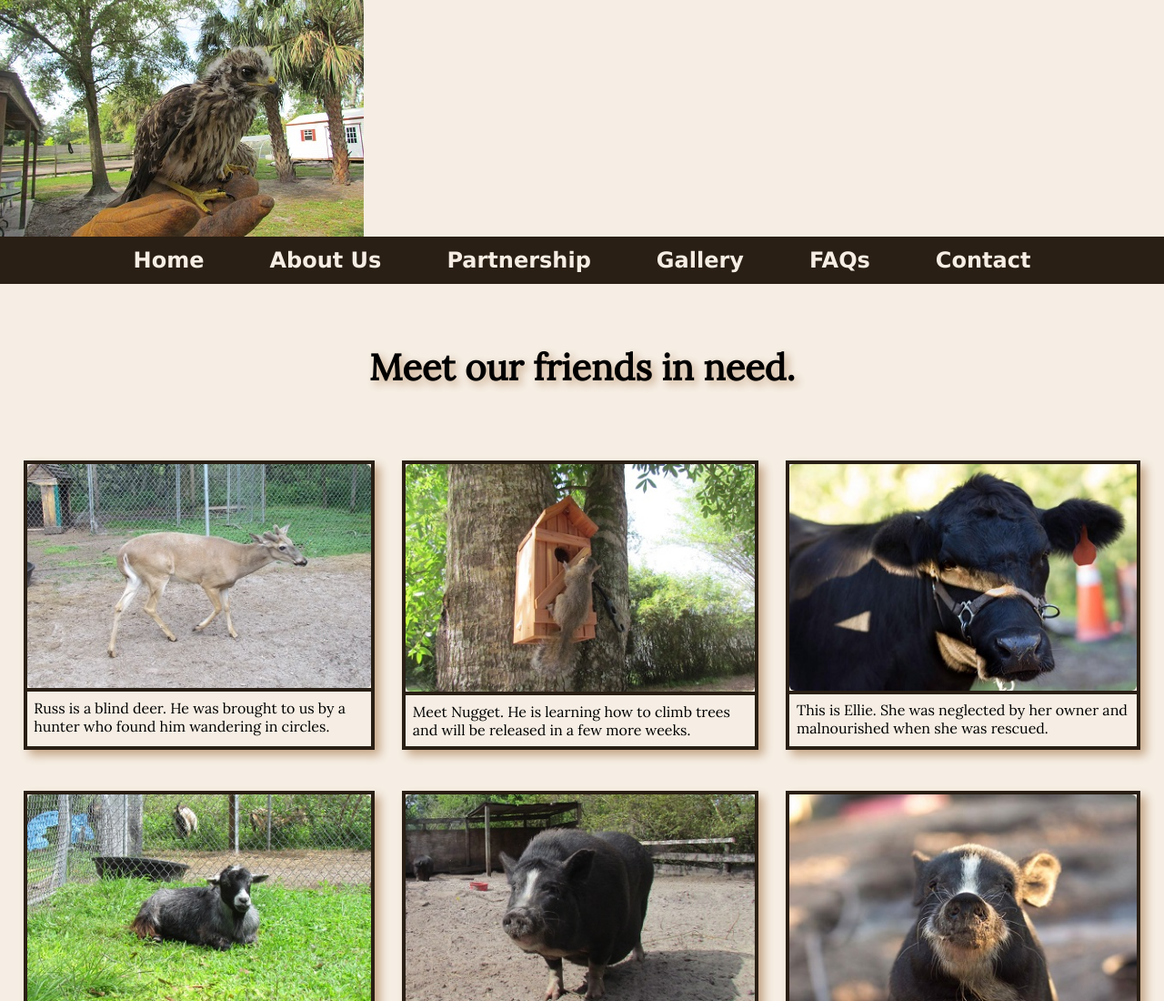
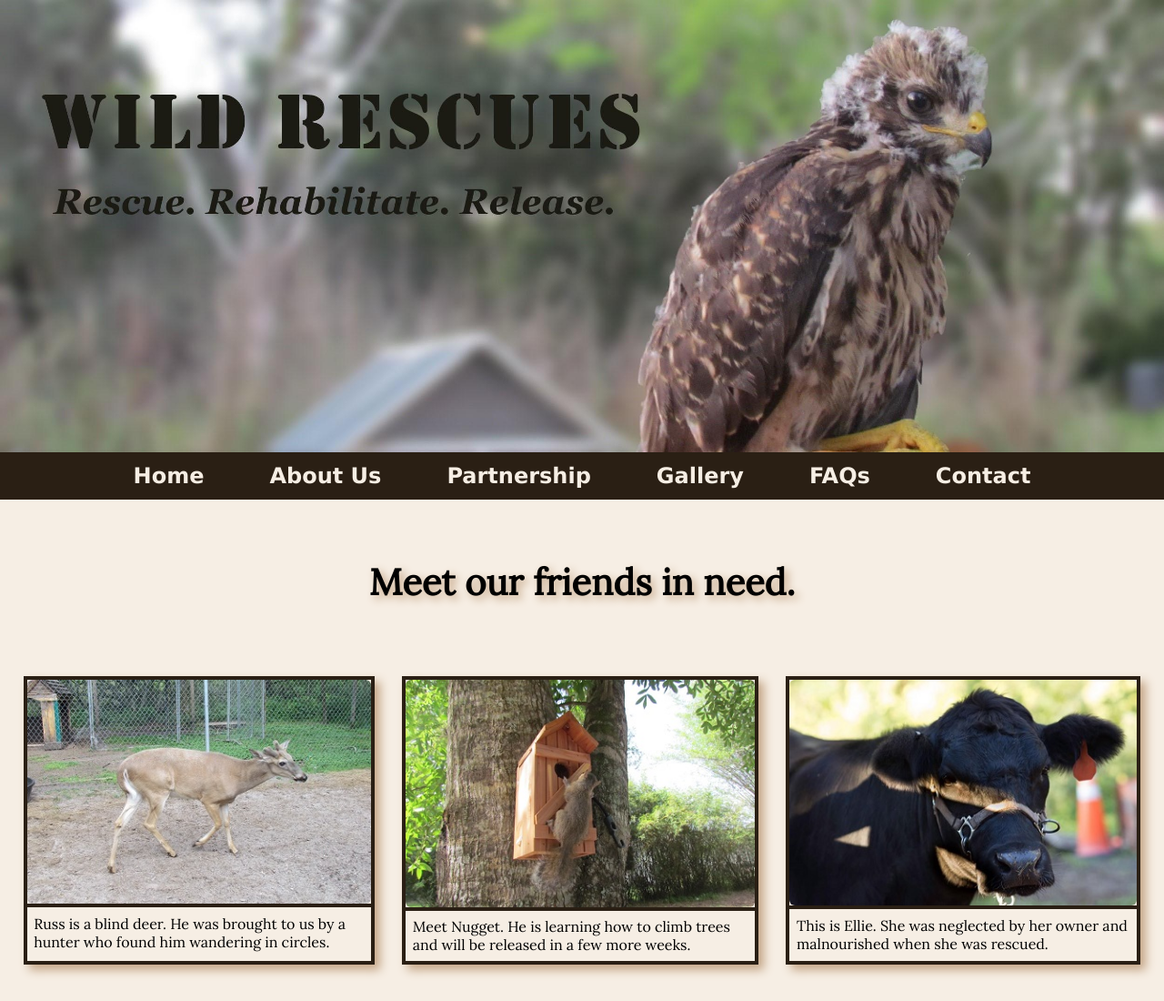
Before and after one commit to nockcarson/mysite, a plain HTML site: page gallery.html in a window 1280 px wide. Shown: the top 1100 px of the page at 91% size. Drawn offline with Linux system fonts and the light colour scheme; a web font is replaced by a local one.

Commit message:
Update image source for rescued baby hawk

```diff
--- a/gallery.html
+++ b/gallery.html
@@ -17,7 +17,7 @@
         <header>
             <div class="tab-desk">
                 <a href="index.html">
-                    <img src="images/hawk.jpg" alt="rescued baby hawk">
+                    <img src="images/baby-hawk.jpg" alt="rescued baby hawk">
                 </a>
             </div>
             <div class="mobile">
```
